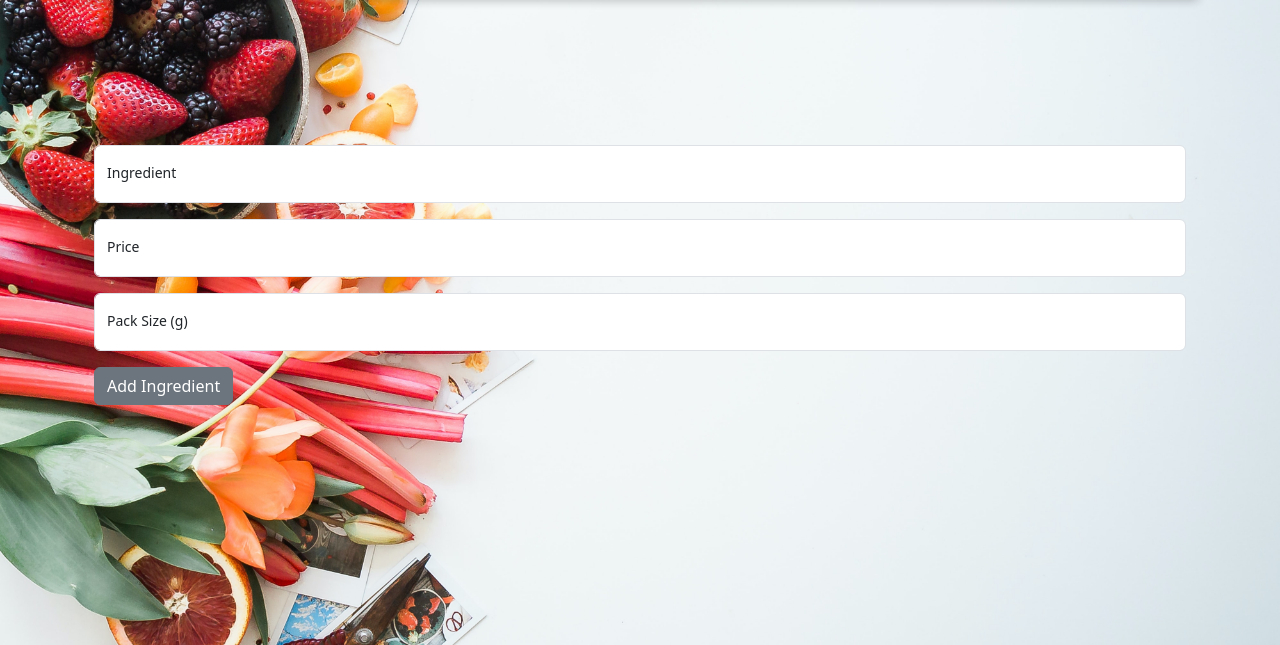
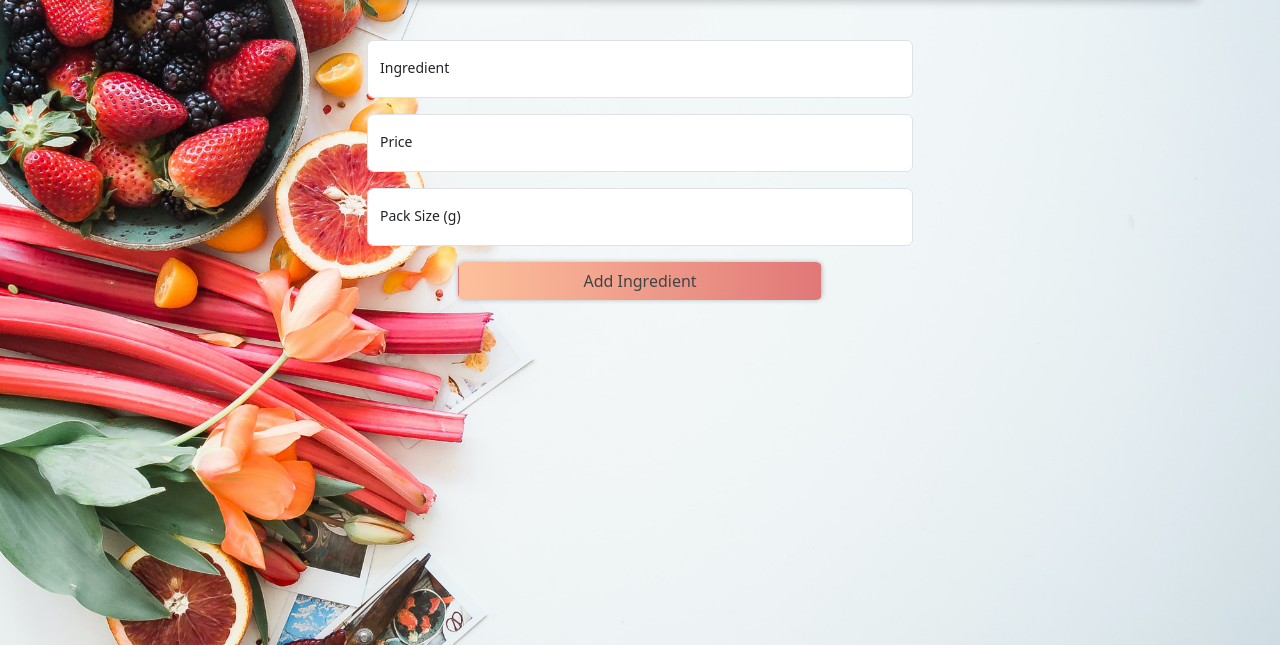
Before and after one commit to siwhelan/stockControl, a Django app: page /ingredients/new/ in a window 1280 px wide. Shown: the part 72-717 px from the top of the page. Run offline with Django 4.2, Linux system fonts and the light colour scheme.

Commit message:
add new ingredient

```diff
--- /dev/null
+++ b/pyproject.toml
@@ -0,0 +1,2 @@
+[tool.black]
+line-length = 79
--- a/stockControl/stockControl/settings.py
+++ b/stockControl/stockControl/settings.py
@@ -116,7 +116,7 @@ USE_TZ = True
 # Static files (CSS, JavaScript, Images)
 # https://docs.djangoproject.com/en/4.1/howto/static-files/
 
-STATIC_URL = '/static/'
+STATIC_URL = "/static/"
 STATICFILES_DIRS = [
     BASE_DIR / "stockWebApp" / "templates" / "static",
 ]
--- a/stockControl/stockControl/urls.py
+++ b/stockControl/stockControl/urls.py
@@ -2,6 +2,6 @@ from django.contrib import admin
 from django.urls import path, include
 
 urlpatterns = [
-    path('admin/', admin.site.urls),
-    path('', include('stockWebApp.urls')),
+    path("admin/", admin.site.urls),
+    path("", include("stockWebApp.urls")),
 ]
--- a/stockControl/stockWebApp/templates/add_new_ingredient.html
+++ b/stockControl/stockWebApp/templates/add_new_ingredient.html
@@ -1,40 +1,65 @@
 {% extends "base.html" %} {% block content %}
-<br />
-<br />
 <div class="container">
-  <div class="form-floating mb-3">
+  {% if message %}
+  <div class="alert alert-success alert-dismissible fade show" role="alert">
+    {{ message }}
+    <button
+      type="button"
+      class="btn-close"
+      data-bs-dismiss="alert"
+      aria-label="Close"
+    ></button>
+  </div>
+  {% endif %}
+  <form
+    method="POST"
+    action="{% url 'add_ingredient' %}"
+    id="add-ingredient-form"
+  >
+    {% csrf_token %}
+    <div class="form-floating col-sm-6 mx-auto mb-3">
       <input
         type="text"
         class="form-control"
-      id="floatingIngredient"
+        id="ingredient"
         placeholder="Ingredient"
+        name="ingredient"
+        form="add-ingredient-form"
       />
-    <label for="floatingIngredient">Ingredient</label>
+      <label for="ingredient">Ingredient</label>
     </div>
-  <div class="form-floating mb-3">
+    <div class="form-floating col-sm-6 mx-auto mb-3">
       <input
         type="text"
         class="form-control"
-      id="floatingPrice"
+        id="price_per_pack"
         placeholder="Price"
+        name="price_per_pack"
+        form="add-ingredient-form"
       />
-    <label for="floatingPrice">Price</label>
+      <label for="price_per_pack">Price</label>
     </div>
-  <div class="form-floating mb-3">
+    <div class="form-floating col-sm-6 mx-auto mb-3">
       <input
         type="text"
         class="form-control"
-      id="floatingPackSize"
+        id="pack_size"
         placeholder="Pack Size (g)"
+        name="pack_size"
+        form="add-ingredient-form"
       />
-    <label for="floatingPackSize">Pack Size (g)</label>
+      <label for="pack_size">Pack Size (g)</label>
     </div>
 
-  <div class="text-left">
-    <button type="button" class="btn btn-secondary pull-left">
+    <div class="d-grid gap-2 col-4 mx-auto">
+      <button
+        type="submit"
+        class="btn bg-gradient-primary"
+        form="add-ingredient-form"
+      >
         Add Ingredient
       </button>
     </div>
+  </form>
 </div>
-
 {% endblock %}
--- a/stockControl/stockWebApp/templates/base.html
+++ b/stockControl/stockWebApp/templates/base.html
@@ -22,9 +22,6 @@
   </head>
   <body>
     {% include 'navbar.html' %}
-    <br />
-    <br />
-    <br />
     <div class="container">
       {% block content %}{% endblock %}
     </div>
--- a/stockControl/stockWebApp/templates/navbar.html
+++ b/stockControl/stockWebApp/templates/navbar.html
@@ -80,7 +80,7 @@
                     <li>
                       <a
                         class="dropdown-item"
-                        href="{% url 'add_new_ingredient' %}"
+                        href="{% url 'add_ingredient' %}"
                       >
                         Add New
                       </a>
--- a/stockControl/stockWebApp/templates/static/css/custom.css
+++ b/stockControl/stockWebApp/templates/static/css/custom.css
@@ -53,15 +53,6 @@ table tbody tr td {
   vertical-align: middle;
 }
 
-.btn.bg-gradient-primary {
-  background-image: linear-gradient(
-    -225deg,
-    rgba(105, 234, 203, 1) 0%,
-    rgba(234, 204, 248, 0.5) 50%,
-    rgba(102, 84, 241, 0) 100%
-  );
-}
-
 .card {
   height: 450px;
   opacity: 0;
@@ -106,3 +97,24 @@ table tbody tr td {
   padding: 10px;
   margin: 0;
 }
+
+.btn.bg-gradient-primary {
+  background: #de6262 !important;
+  background: -webkit-linear-gradient(to right, #ffb88c, #de6262) !important;
+  background: linear-gradient(to right, #ffb88c, #de6262) !important;
+  opacity: 0.85 !important;
+  box-shadow: 0 0 5px rgba(0, 0, 0, 0.3) !important;
+}
+
+.form-control:hover {
+  transform: translateY(-0.25rem) !important;
+  box-shadow: 0 0 5px rgba(0, 0, 0, 0.3);
+}
+
+.btn.bg-gradient-primary:hover {
+  box-shadow: 0 0.5rem 1rem rgba(0, 0, 0, 0.15);
+}
+
+.btn:hover {
+  background: #ffb88c;
+}
--- a/stockControl/stockWebApp/templates/stock_entry.html
+++ b/stockControl/stockWebApp/templates/stock_entry.html
@@ -48,7 +48,7 @@
       <br />
       <div class="d-grid gap-2 col-2 mx-auto text-end">
         <button
-          class="btn btn-secondary bg-gradient bg-gradient-primary shadow"
+          class="btn bg-gradient-primary shadow"
           type="submit"
         >
           Save
--- a/stockControl/stockWebApp/urls.py
+++ b/stockControl/stockWebApp/urls.py
@@ -5,8 +5,6 @@ urlpatterns = [
     path("", views.home, name="home"),
     path("ingredients/view/", views.view_ingredients, name="view_ingredients"),
     path("recipes/view/", views.view_recipe, name="view_recipe"),
-    path(
-        "ingredients/new/", views.add_new_ingredient, name="add_new_ingredient"
-    ),
+    path("ingredients/new/", views.add_ingredient, name="add_ingredient"),
     path("stock_entry/", views.save_stock_entry, name="save_stock_entry"),
 ]
--- a/stockControl/stockWebApp/views.py
+++ b/stockControl/stockWebApp/views.py
@@ -93,10 +93,6 @@ def home(request):
     return render(request, "base.html")
 
 
-def add_new_ingredient(request):
-    return render(request, "add_new_ingredient.html")
-
-
 def view_recipe(request):
     # Connect to MongoDB
     client = MongoClient("mongodb://localhost:27017/")
@@ -158,3 +154,63 @@ def save_stock_entry(request):
         return render(
             request, "stock_entry.html", {"ingredients": ingredients}
         )
+
+
+from django.contrib import messages
+
+
+def add_ingredient(request):
+    if request.method == "POST":
+        # Connect to MongoDB
+        client = MongoClient("mongodb://localhost:27017/")
+        db = client["stock_control"]
+        ingredients = db["ingredients"]
+
+        # Get the user input from the form
+        ingredient = str(request.POST.get("ingredient"))
+        price_per_pack = float(request.POST.get("price_per_pack"))
+        pack_size = int(request.POST.get("pack_size"))
+
+        # Get the last item in the ingredients database
+        last_item = ingredients.find().sort([("product_code", -1)]).limit(1)
+
+        # Check if there are any items in the database
+        if last_item is not None:
+            # Get the product code of the last item in the database
+            last_product_code = last_item[0]["product_code"]
+
+            # Increment code by 1 to get the product code for the new ingredient
+            # .zfill(4) adds zeros to the product code so that it is always 4 digits long
+            # In the unlikely event that the kitchen uses more than 9999 ingredients,
+            # this will need to be changed
+            new_product_code = str(int(last_product_code) + 1).zfill(4)
+        else:
+            # If there are no items in the database,
+            # set the first product code to "0001"
+            new_product_code = "0001"
+
+        # Insert the new ingredient into the database
+        ingredients.insert_one(
+            {
+                "product_code": new_product_code,
+                "ingredient": ingredient,
+                "price_per_pack": price_per_pack,
+                "pack_size": pack_size,
+                "amount": pack_size,
+            }
+        )
+
+        # Show success message
+        messages.success(request, "New ingredient added successfully.")
+
+        # Render success message in the stock_entry.html template
+        ingredients = ingredients.find()
+        message = "Stock entry saved successfully."
+        return render(
+            request,
+            "add_new_ingredient.html",
+            {"ingredients": ingredients, "message": message},
+        )
+
+    # If the form has not been submitted, display the page
+    return render(request, "add_new_ingredient.html")
```
Also changed, not shown: ingredients.py (+3 -9 lines), recipes.py (line endings or trailing spaces). Lines whose indentation alone changed are shown as unchanged.
